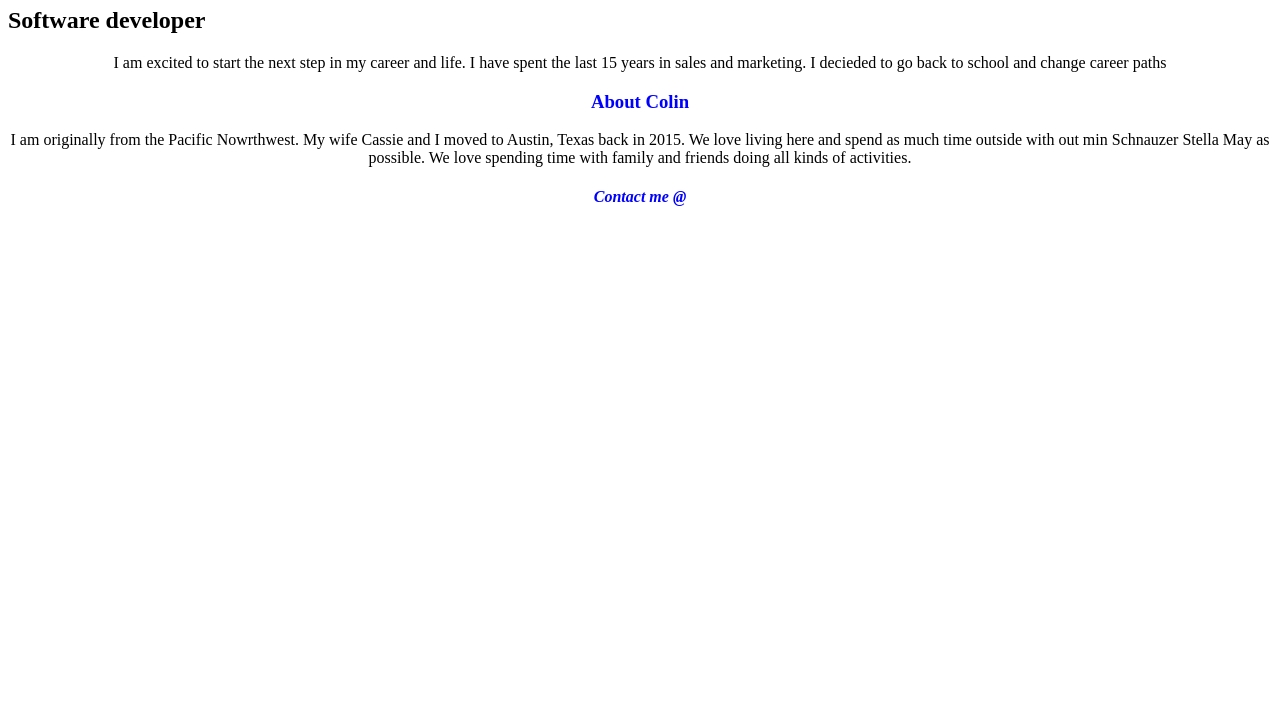
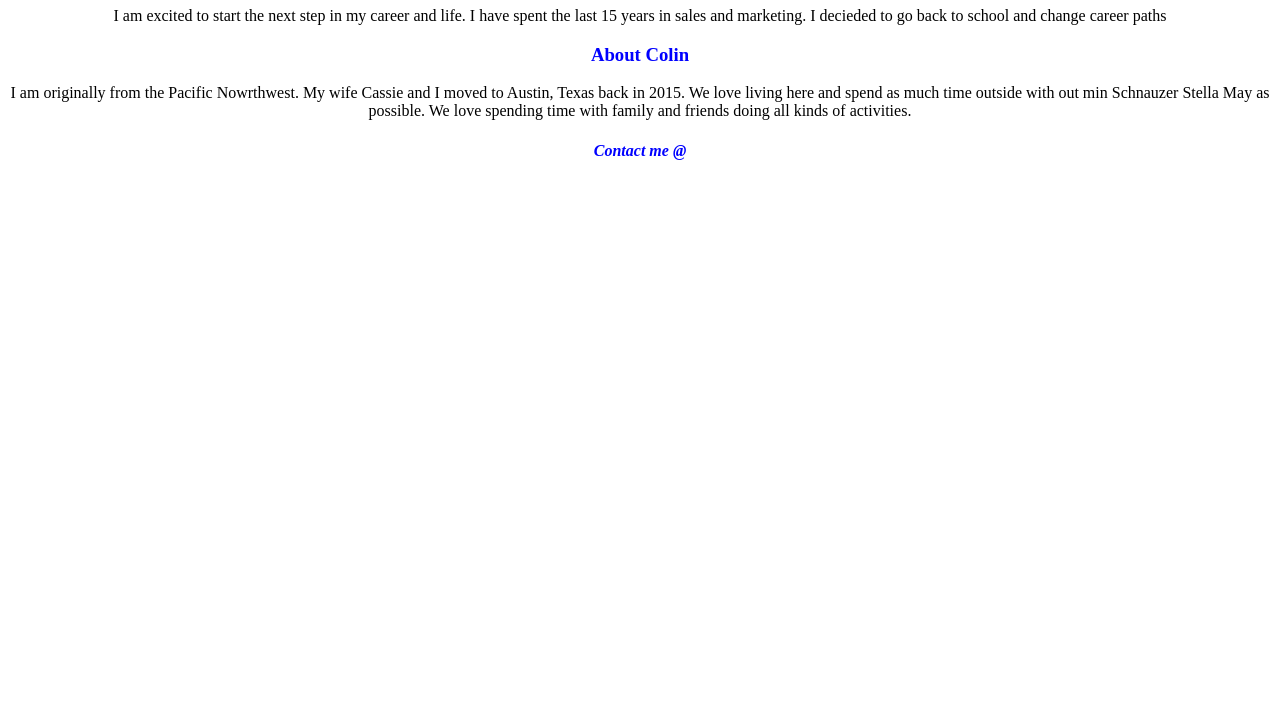
Before and after one commit to cbauer14/Colin-Thinkful, a plain HTML site: page index.html in a window 1280 px wide. Shown: the part 99-800 px from the top of the page. Drawn offline with Linux system fonts and the light colour scheme.

Commit message:
Update index.html

```diff
--- a/index.html
+++ b/index.html
@@ -10,6 +10,7 @@
 
 <body>
   Colin Thinkful
+  Software developer
   <script src="script.js"></script>
 
   <!--
@@ -19,8 +20,6 @@
   -->
   <script src="https://replit.com/public/js/replit-badge-v2.js" theme="dark" position="bottom-right"></script>
   <h1>Colin Thinkful</h1>
-
-  <h2>Software developer</h2>
 
   <p>I am excited to start the next step in my career and life. I have spent the last 15 years in sales and marketing.
      I decieded to go back to school and change career paths</p>
```
